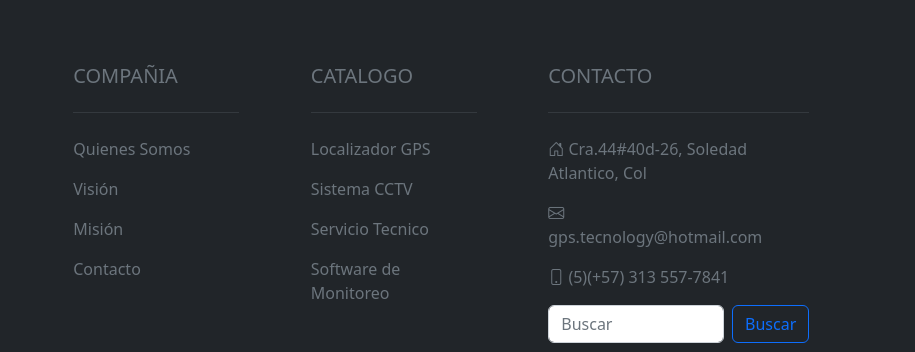
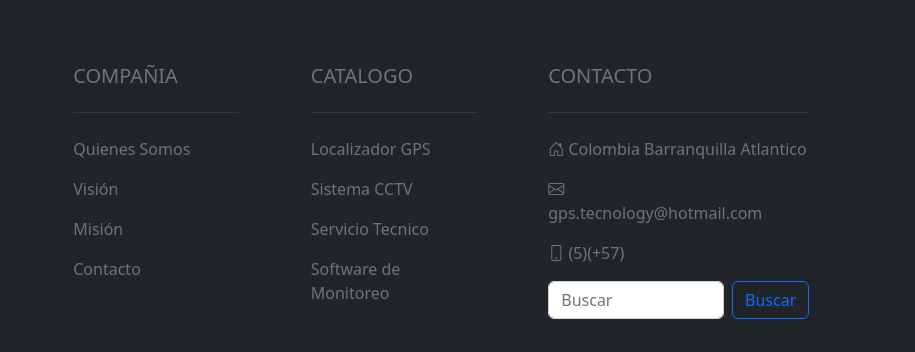
Before and after one commit to rcastro1992/sitioweb, a plain HTML site: page footer.html in a window 1280 px wide. Shown: the top 352 px of the page, 365-1280 px from the left. Drawn offline with nearby package versions, Linux system fonts and the light colour scheme.

Commit message:
actualizacion telefono
actualizacion telefono

```diff
--- a/footer.html
+++ b/footer.html
@@ -90,7 +90,7 @@
             <h5 class="text-uppercase mb-4 font-weight-bold  ">CONTACTO</h5>
             <hr class="mb-4">
             <p>
-              <a href="#" class="bi bi-house-door text-decoration-none text-secondary"> Cra.44#40d-26, Soledad Atlantico, Col</a>
+              <a href="#" class="bi bi-house-door text-decoration-none text-secondary"> Colombia Barranquilla Atlantico</a>
             </p>
 
             <p>
@@ -98,7 +98,7 @@
             </p></a>
 
           <p>
-            <a href="#" class="bi bi-phone text-decoration-none text-secondary">  (5)(+57) 313 557-7841</a>
+            <a href="#" class="bi bi-phone text-decoration-none text-secondary">  (5)(+57) </a>
           </p>
           <form class="d-flex" role="search">
             <input class="form-control me-2" type="search" placeholder="Buscar" aria-label="search">
```
Also changed, not shown: contacto.html (+2 -2 lines).
